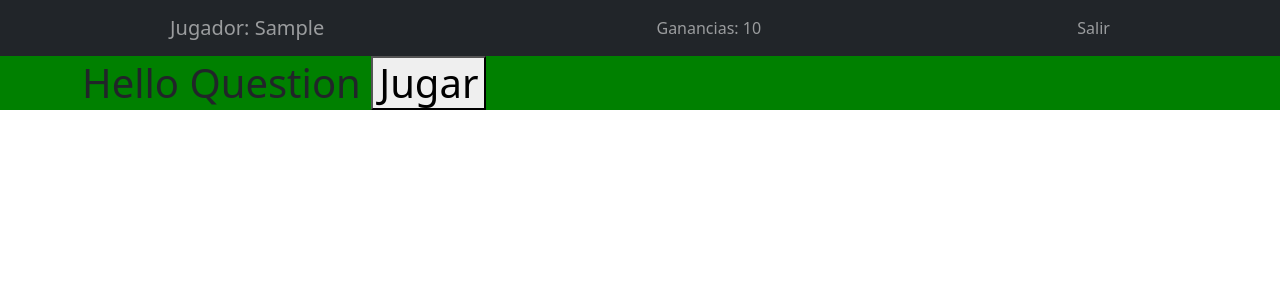
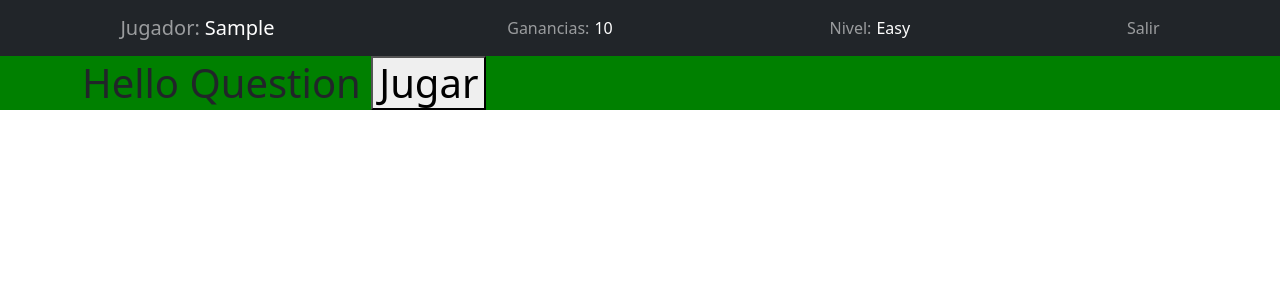
Before and after one commit to daysernasellac/taller_2_poli, a React (Create React App) app: page /trivia in a window 1280 px wide. Both pictures are taken after typing "Sample" into the empty fields and a click on the button "Continuar". Shown: the top 300 px of the page. Built offline with nearby package versions, Linux system fonts and the light colour scheme.

Commit message:
Dificultad agregada

```diff
--- a/src/components/header/Header.js
+++ b/src/components/header/Header.js
@@ -6,22 +6,28 @@ const Header = ({ user, puntuacion, handleExit }) => {
         <Navbar bg="dark" variant="dark" id="header">
             <Container fluid className="controls-container">
                 <Navbar.Brand href="/">
-                    {user ? (
                     <Navbar.Text className="user-controls">
-                            Jugador: {user.nombre}
+                        Jugador:
+                        <span className="special-text">{user?.nombre}</span>
                     </Navbar.Text>
-                    ) : null}
                 </Navbar.Brand>
 
-                <Navbar.Text>Ganancias: {puntuacion}</Navbar.Text>
-                {user ? (
+                <Navbar.Text>
+                    Ganancias:
+                    <span className="special-text">{puntuacion}</span>
+                </Navbar.Text>
+                <Navbar.Text>
+                    Nivel:
+                    <span className="special-text">
+                        {user?.dificultad?.label}
+                    </span>
+                </Navbar.Text>
                 <Navbar.Text
                     className="user-controls logout"
                     onClick={handleExit}
                 >
                     Salir
                 </Navbar.Text>
-                ) : null}
             </Container>
         </Navbar>
     );
--- a/src/components/header/header.css
+++ b/src/components/header/header.css
@@ -18,3 +18,8 @@
     display: flex;
     justify-content: space-around;
 }
+
+#header .special-text {
+    color: var(--font-color-hover);
+    margin-left: 5px;
+}
--- a/src/components/layout/Layout.js
+++ b/src/components/layout/Layout.js
@@ -29,7 +29,9 @@ const Layout = () => {
         getUser();
         if (location.pathname === "/") navigate("/trivia");
     }, []);
+
     return (
+        <>
             <div id="layout" className="container-fluid">
                 <Header
                     className="sticky"
@@ -38,9 +40,14 @@ const Layout = () => {
                     puntuacion={puntuacion}
                 />
                 <div className="container">
-                <Outlet context={{ puntuacion: [puntuacion, setPuntuacion] }} />
+                    <Outlet
+                        context={{
+                            puntuacion: [puntuacion, setPuntuacion],
+                        }}
+                    />
                 </div>
             </div>
+        </>
     );
 };
 
```
Lines whose indentation alone changed are shown as unchanged.
